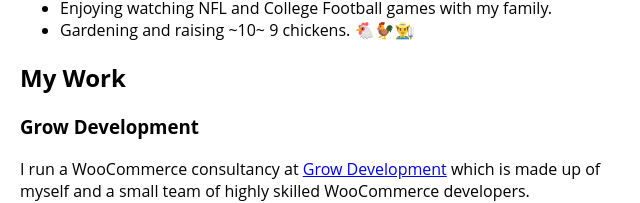
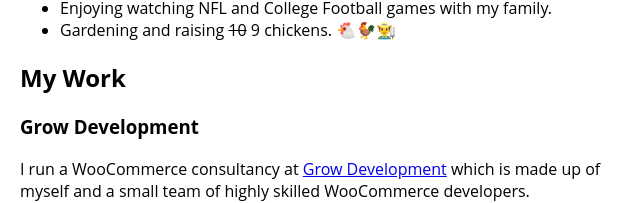
Before and after one commit to growdev/growdev.github.io, a plain HTML site: page index.html in a window 1280 px wide. Shown: the part 401-604 px from the top of the page, 320-960 px from the left. Drawn offline with Linux system fonts and the light colour scheme.

Commit message:
Update index.html

```diff
--- a/index.html
+++ b/index.html
@@ -37,7 +37,7 @@
     <li>Working on the MVP of <a href="https://monitorific.com">Monitorific</a>. 🤖</li>
     <li>Watching a lot of youth sports. 🏐🏃🏻‍♂️</li>
     <li>Enjoying watching NFL and College Football games with my family.</li>
-    <li>Gardening and raising ~10~ 9 chickens. 🐔🐓👨‍🌾</li>
+    <li>Gardening and raising <del>10</del> 9 chickens. 🐔🐓👨‍🌾</li>
 </ul>
 
 <h2>My Work</h2>
```
